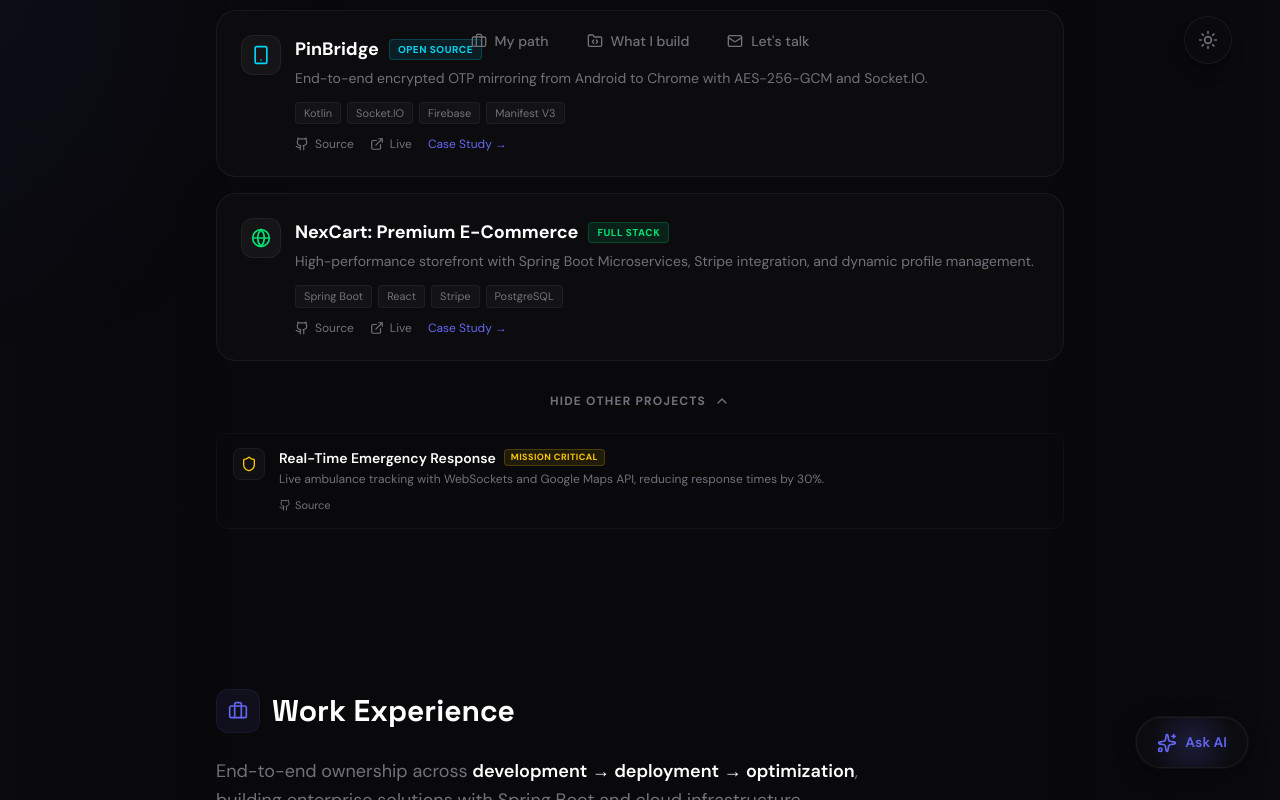
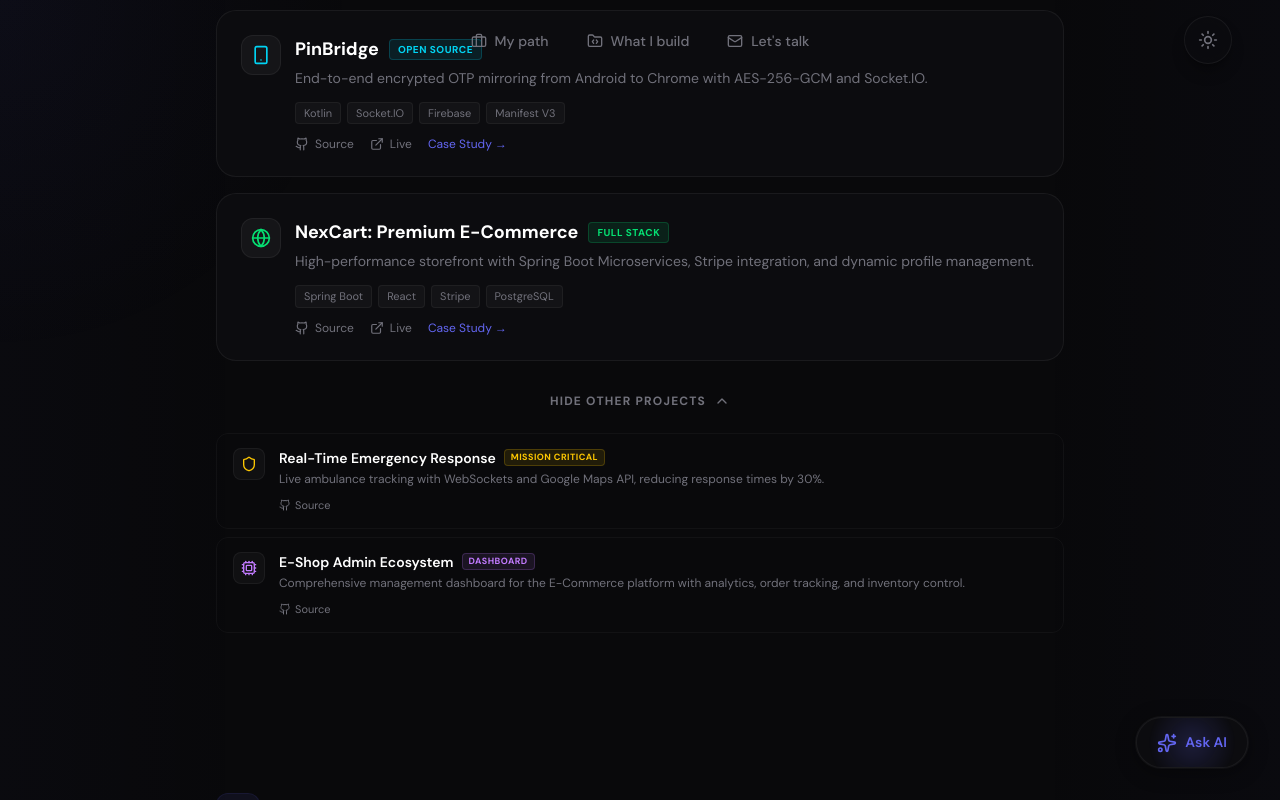
Before and after one commit to mhdnaseeel/mhdnaseeel, a React (Vite) app: page / in a window 1280 px wide. Both pictures are taken after a click on the button "VIEW OTHER PROJECTS". Shown: the part 1168-1968 px from the top of the page. Built offline with nearby package versions, Linux system fonts and the light colour scheme.

Commit message:
feat: Add E-Shop Admin Ecosystem to 'Also built' projects

```diff
--- a/src/components/sections/Projects.tsx
+++ b/src/components/sections/Projects.tsx
@@ -59,6 +59,15 @@ const Projects = () => {
             description: "Live ambulance tracking with WebSockets and Google Maps API, reducing response times by 30%.",
             tags: ["Spring Boot", "WebSockets", "PostgreSQL", "Maps API"],
             links: { github: "https://github.com/mhdnaseeel/ambutracker" }
+        },
+        {
+            icon: <Cpu className="w-4 h-4 text-purple-400" />,
+            title: "E-Shop Admin Ecosystem",
+            badge: "Dashboard",
+            badgeColor: "text-purple-400 bg-purple-400/10 border-purple-400/20",
+            description: "Comprehensive management dashboard for the E-Commerce platform with analytics, order tracking, and inventory control.",
+            tags: ["React", "Spring Boot", "Dashboard"],
+            links: { github: "https://github.com/mhdnaseeel/e-commerce.git" }
         }
     ];
 
```
